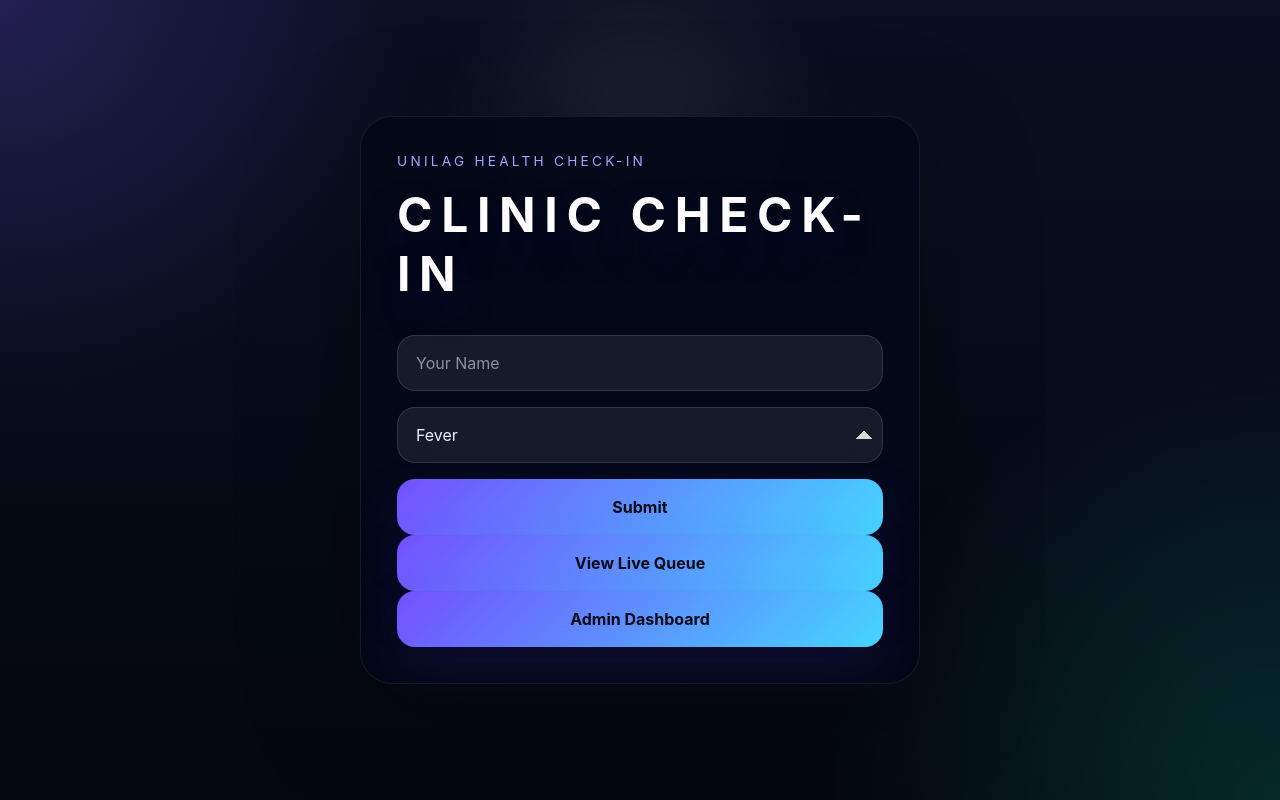
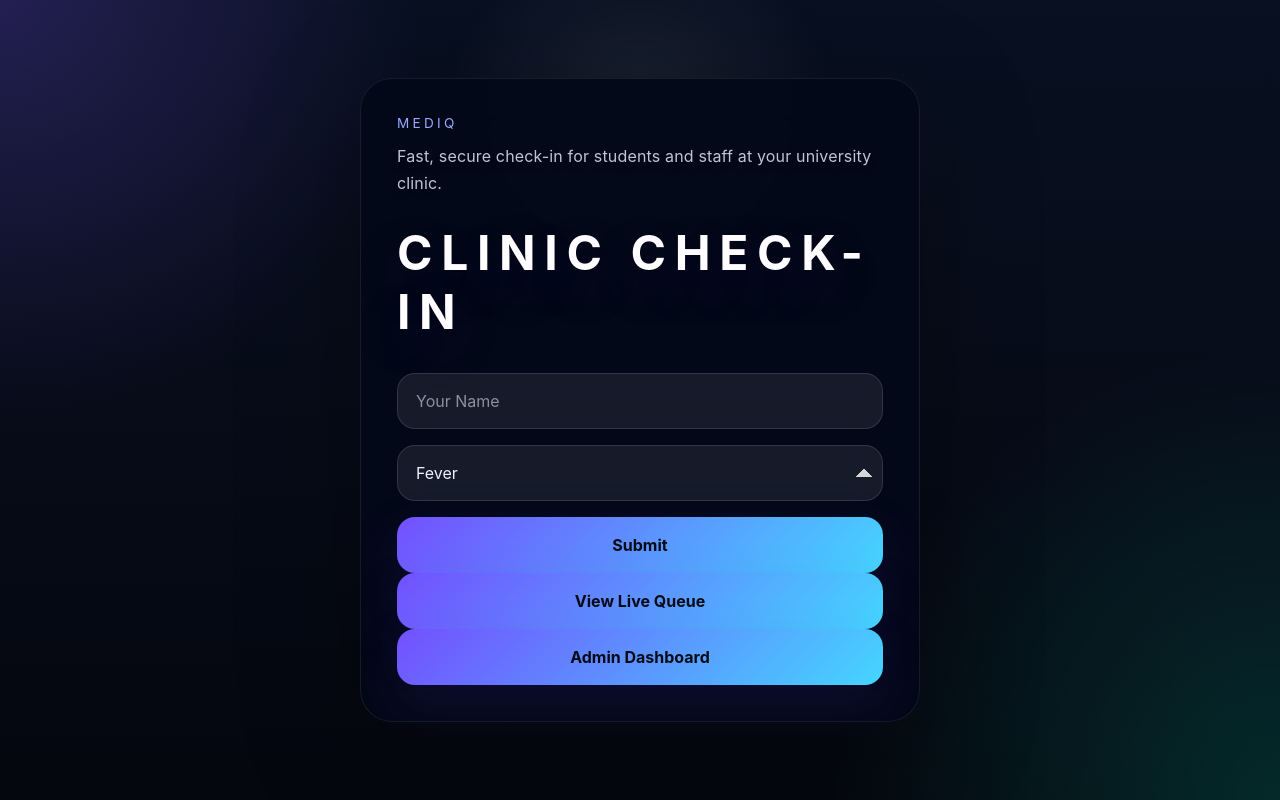
Before and after one commit to iniidara/medical, a plain HTML site: page index.html in a window 1280 px wide. Drawn offline with nearby package versions, Linux system fonts and the light colour scheme.

Commit message:
Update branding to MediQ and add hero tags for enhanced messaging across admin and queue pages

```diff
--- a/index.html
+++ b/index.html
@@ -3,13 +3,14 @@
 <head>
     <meta charset="UTF-8" />
     <meta name="viewport" content="width=device-width, initial-scale=1.0" />
-    <title>UNILAG Health Check-In</title>
+    <title>MediQ</title>
     <link rel="stylesheet" href="styles.css" />
 </head>
 <body>
     <main class="page-shell">
         <section class="card">
-            <p class="eyebrow">UNILAG Health Check-In</p>
+            <p class="eyebrow">MediQ</p>
+            <p class="hero-tag">Fast, secure check-in for students and staff at your university clinic.</p>
             <h1>Clinic Check-In</h1>
 
             <div class="form-row">
--- a/queue.css
+++ b/queue.css
@@ -56,6 +56,17 @@ body::before {
   font-size: 0.82rem;
   letter-spacing: 0.24em;
   text-transform: uppercase;
+}
+
+.hero-tag {
+  margin: 0 0 24px;
+  max-width: 720px;
+  font-size: clamp(1rem, 1.05vw, 1.25rem);
+  line-height: 1.65;
+  color: rgba(238, 246, 255, 0.78);
+  letter-spacing: 0.01em;
+  text-shadow: 0 6px 18px rgba(0, 0, 0, 0.12);
+  padding-left: 2px;
 }
 
 h1 {
@@ -276,4 +287,9 @@ h1 {
   .patient-name {
     font-size: 1rem;
   }
+
+  .hero-tag {
+    font-size: 1rem;
+    margin-bottom: 20px;
+  }
 }
--- a/styles.css
+++ b/styles.css
@@ -49,11 +49,21 @@ body::before {
 }
 
 .eyebrow {
-  margin: 0 0 16px;
+  margin: 0 0 12px;
   font-size: 0.85rem;
   letter-spacing: 0.24em;
   text-transform: uppercase;
   color: #98a9ff;
+}
+
+.hero-tag {
+  margin: 0 0 26px;
+  max-width: 640px;
+  font-size: clamp(1rem, 1.1vw, 1.2rem);
+  line-height: 1.7;
+  color: rgba(238, 246, 255, 0.8);
+  letter-spacing: 0.01em;
+  text-shadow: 0 6px 18px rgba(0, 0, 0, 0.12);
 }
 
 h1 {
@@ -171,4 +181,9 @@ select:focus-visible {
   .eyebrow {
     letter-spacing: 0.18em;
   }
+
+  .hero-tag {
+    font-size: 1rem;
+    margin-bottom: 20px;
+  }
 }
```
Also changed, not shown: admin.html (+1 -1 lines), queue.html (+2 -1 lines).
